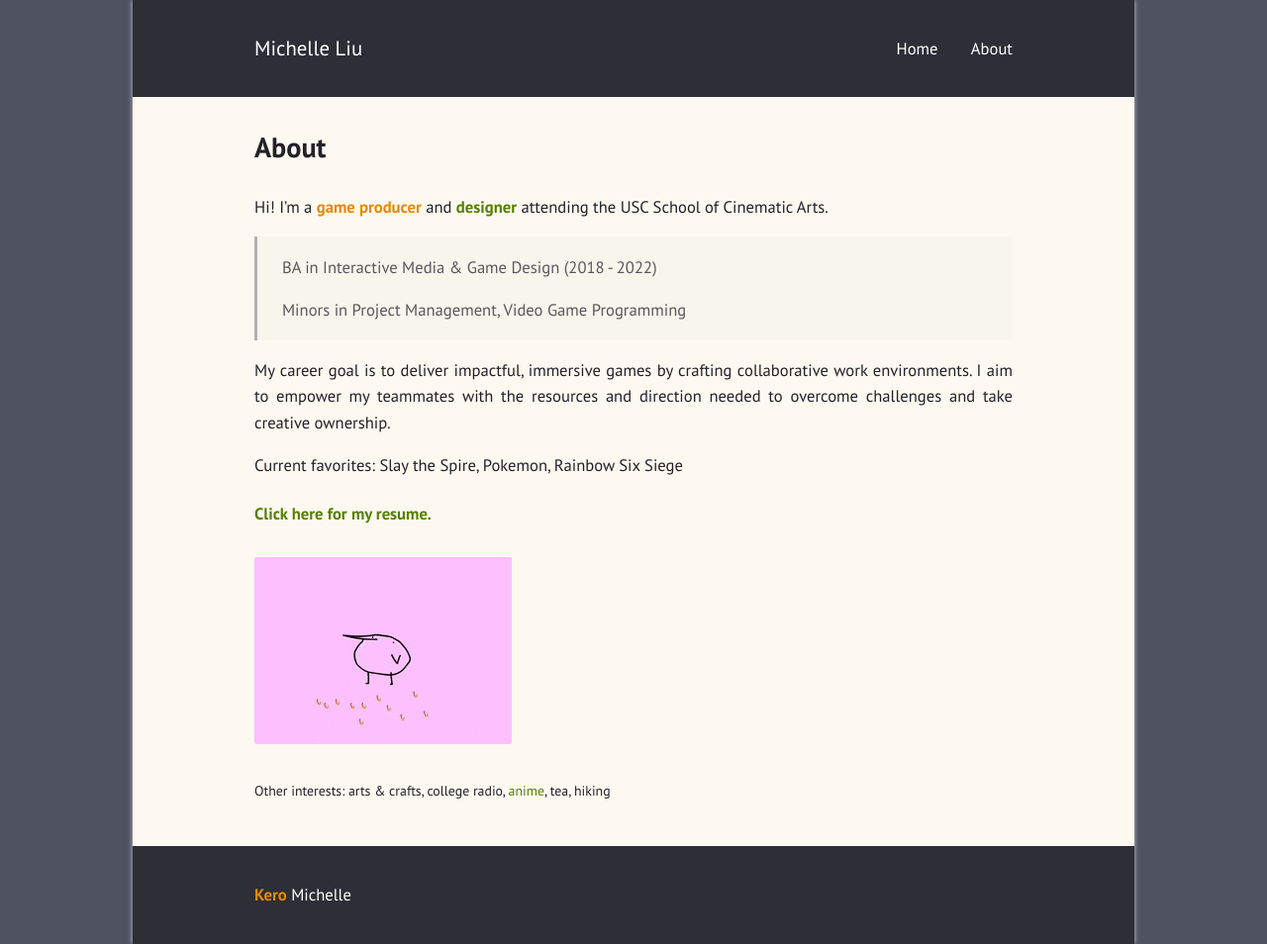
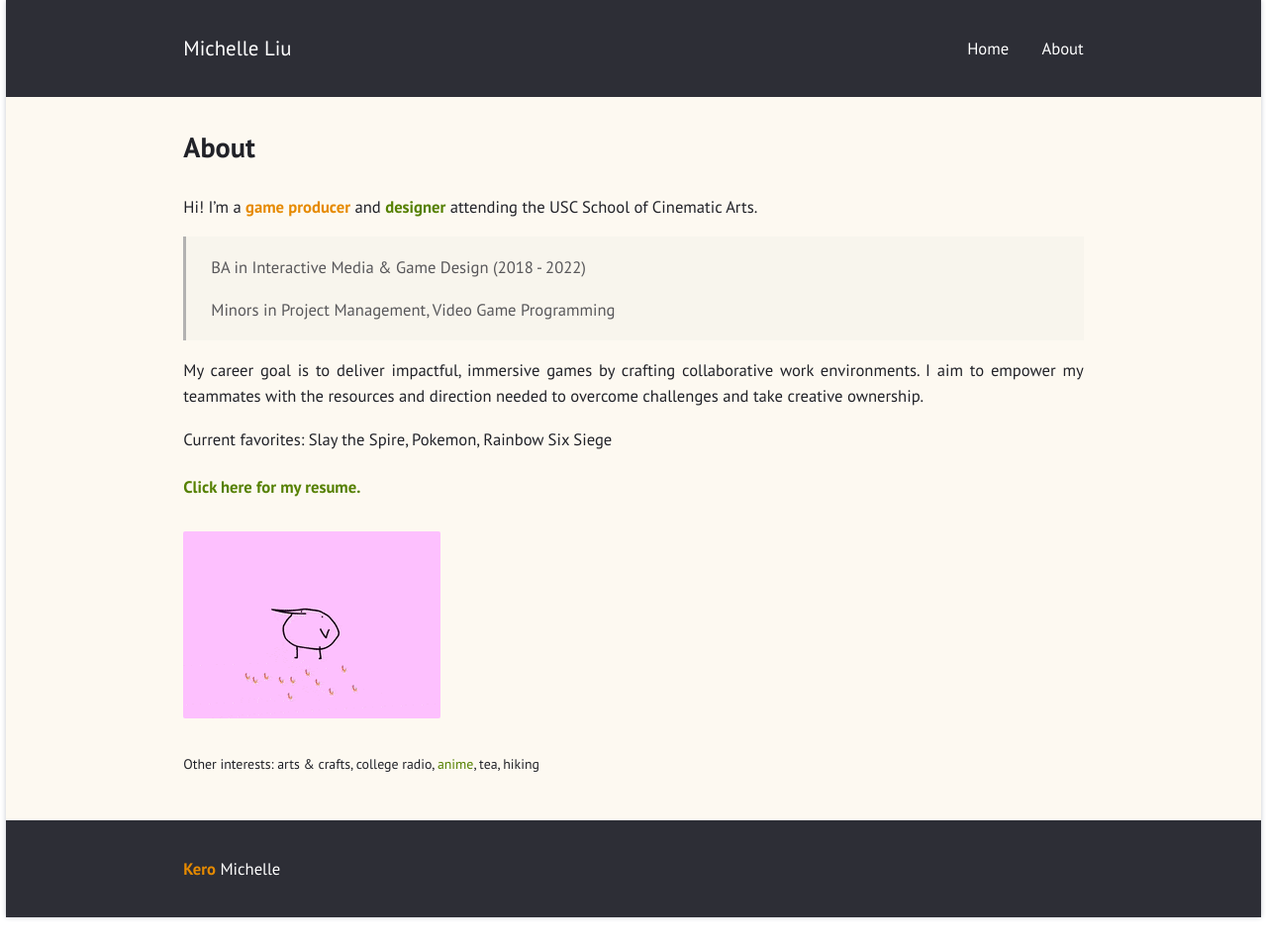
Before and after one commit to KeroMichelle/KeroMichelle.github.io, a Jekyll site: the page built from about-alt.md, in a window 1280 px wide. Shown: the whole page at 99% size. Built offline with Jekyll 4.4.1, drawn with Linux system fonts in a browser that asks for light colours; after the commit the page ends 927 px from its top, so only the background shows below that.

Commit message:
Frame background and padding tweak

```diff
--- a/_config.yml
+++ b/_config.yml
@@ -12,7 +12,7 @@ logo: favicon.ico
 show_excerpts: true        # show article excerpts on the home page
 show_frame: true           # adds a gray frame to the site
 show_sidebar: false        # show a sidebar instead of the usual header
-minimal: false             # hide the box-shadow from header and footer
+minimal: true             # hide the box-shadow from header and footer
 
 # Menu
 
--- a/assets/css/frame.sass
+++ b/assets/css/frame.sass
@@ -4,8 +4,8 @@
 @import index, font, basic, layout, classes
 
 html
-  background: lighten($dark, 20%)
-  padding: 0 calc(38% - 22em)
+  background: lighten($light, 10%)
+  padding: 0 calc(38% - 30em)
 
 body
   box-shadow: 0 0 .3em lighten($dark, 65%)
```
